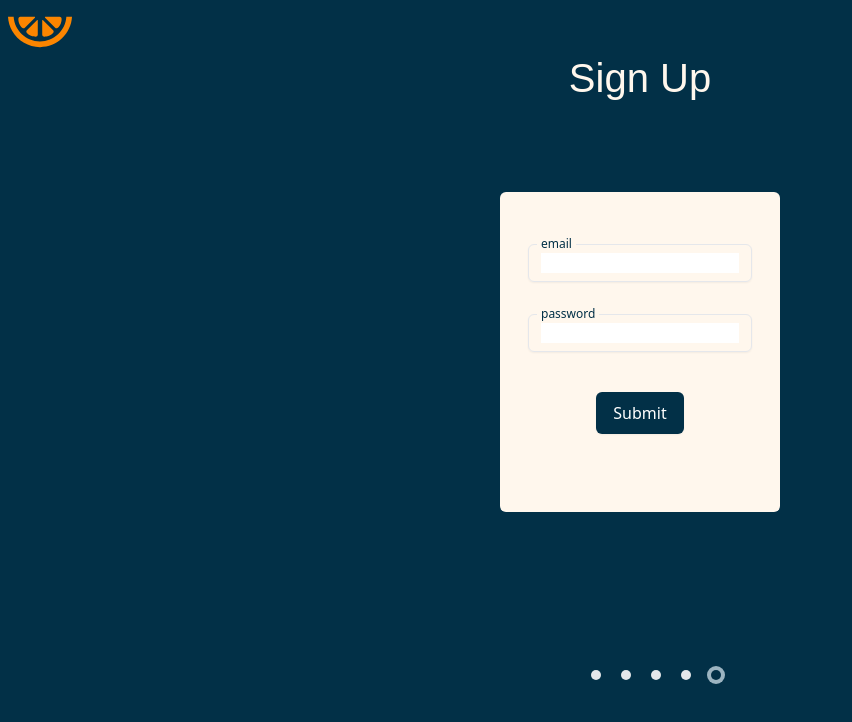
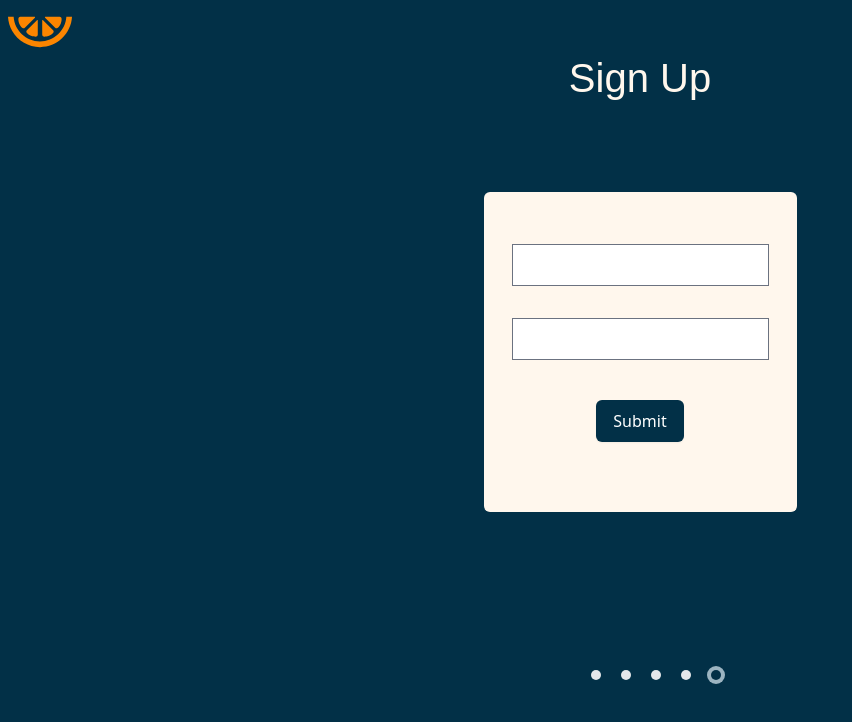
Before and after one commit to kroman02/ichack23, a Next.js app: page /signup/5 in a window 1280 px wide. Shown: the top 722 px of the page, without its empty margins (0-852 px from the left). Built offline with nearby package versions, Linux system fonts and the light colour scheme; a web font is replaced by a local one.

Commit message:
implemente sign up forms

```diff
--- a/src/pages/signup/2.js
+++ b/src/pages/signup/2.js
@@ -2,10 +2,11 @@ import Btn from "components/form/btn";
 import Checkboxes from "components/form/checkboxes";
 import Steps from "components/form/stepBtn";
 import Logo from "components/logo";
-import { useState } from "react";
+import Link from "next/link"
+import { useState, useEffect } from "react";
 
 export default function Two() {
-  const [diets, setDiets] = useState([]);
+  const [diets, setDiets] = useState(typeof window == 'undefined' ? [] :localStorage.getItem('diet_req') || []);
   const onchange = (e) => {
     let id = e.target.getAttribute("id");
     if (!diets.includes(id)) {
@@ -14,6 +15,9 @@ export default function Two() {
       setDiets(diets.filter((e) => e != id));
     }
   };
+  useEffect(()=>{
+    localStorage.setItem('diet_req', diets)
+  }, [diets])
   return (
     <div className="bg-bblue w-screen min-h-screen flex justify-center">
       <div className="max-w-[500px]">
@@ -71,7 +75,7 @@ export default function Two() {
               ]}
             />
             <div className="mt-5">
-              <Btn text="Next" />
+              <Link href="3"><Btn text="Next" /></Link>
             </div>
           </div>
         </div>
--- a/src/pages/signup/3.js
+++ b/src/pages/signup/3.js
@@ -2,10 +2,11 @@ import Btn from "components/form/btn";
 import Checkboxes from "components/form/checkboxes";
 import Steps from "components/form/stepBtn";
 import Logo from "components/logo";
-import { useState } from "react";
+import Link from "next/link"
+import { useState, useEffect } from "react";
 
 export default function Three() {
-  const [diets, setDiets] = useState([]);
+  const [diets, setDiets] = useState(typeof window == 'undefined' ? [] :localStorage.getItem('diet_pref') || []);
   const onchange = (e) => {
     let id = e.target.getAttribute("id");
     if (!diets.includes(id)) {
@@ -14,6 +15,9 @@ export default function Three() {
       setDiets(diets.filter((e) => e != id));
     }
   };
+  useEffect(()=>{
+    localStorage.setItem('diet_pref', diets)
+  }, [diets])
   return (
     <div className="bg-bblue w-screen min-h-screen flex justify-center">
       <div className="max-w-[500px]">
@@ -56,7 +60,7 @@ export default function Three() {
               ]}
             />
             <div className="mt-5">
-              <Btn text="Next" />
+            <Link href="4"><Btn text="Next" /></Link>
             </div>
           </div>
         </div>
--- a/src/pages/signup/4.js
+++ b/src/pages/signup/4.js
@@ -2,10 +2,11 @@ import Btn from "components/form/btn";
 import Checkboxes from "components/form/checkboxes";
 import Steps from "components/form/stepBtn";
 import Logo from "components/logo";
-import { useState } from "react";
+import Link from "next/link"
+import { useState, useEffect } from "react";
 
 export default function Four() {
-  const [diets, setDiets] = useState([]);
+  const [diets, setDiets] = useState(typeof window == 'undefined' ? [] :localStorage.getItem('cuisine') || []);
   const onchange = (e) => {
     let id = e.target.getAttribute("id");
     if (!diets.includes(id)) {
@@ -14,6 +15,9 @@ export default function Four() {
       setDiets(diets.filter((e) => e != id));
     }
   };
+  useEffect(()=>{
+    localStorage.setItem('cuisine', diets)
+  }, [diets])
   return (
     <div className="bg-bblue w-screen min-h-screen flex justify-center">
       <div className="max-w-[500px]">
@@ -111,7 +115,7 @@ export default function Four() {
               ]}
             />
             <div className="mt-5">
-              <Btn text="Next" />
+             <Link href="5"><Btn text="Next" /></Link>
             </div>
           </div>
         </div>
--- a/src/pages/signup/5.js
+++ b/src/pages/signup/5.js
@@ -3,18 +3,32 @@ import Input from "components/form/input";
 import Steps from "components/form/stepBtn";
 import Logo from "components/logo";
 import { useState } from "react";
+// import { middleware } from '../middleware.js'
 
 export default function Four() {
-  const [username, setUsername] = useState("");
-  const [password, setPassword] = useState("");
-  const changeUsername = (e) => {
-    setUsername(e.target.value);
-  };
-  const changePassword = (e) => {
-    setPassword(e.target.value);
-  };
-  const onSubmit = () => {
-    console.log("do something");
+
+  // middleware()
+
+const [form, setForm] = useState({
+  email: "",
+  password: ""
+})
+
+
+
+  const handleChange = (e) => {
+    const {name, value} = e.target
+    setForm(oldForm => {
+      return {...oldForm, [name]: value}
+    })
+  }
+  console.log(form)
+
+  const onSubmit = (e) => {
+    e.preventDefault()
+
+
+
   };
   return (
     <div className="bg-bblue w-screen min-h-screen flex justify-center">
@@ -26,24 +40,24 @@ export default function Four() {
         <div className="h-[60vh] flex items-center justify-center">
           <div className="px-2 py-8 rounded-md bg-bcream m-3 mt-5 min-h-[20rem] flex flex-col items-center">
             <div className="mt-5 mx-5">
-              <Input
+              <input
                 name="email"
                 title="email"
-                onchange={changeUsername}
-                value={username}
+                onChange={handleChange}
+                value={form.email}
               />
             </div>
             <div className="mt-8 mx-5">
-              <Input
+              <input
                 name="password"
                 title="password"
-                onchange={changePassword}
+                onChange={handleChange}
                 type="password"
-                value={password}
+                value={form.password}
               />
             </div>
             <div className="mt-10">
-              <Btn text="Submit" onclick={onSubmit} />
+              <Btn text="Submit" onclick={'onSubmit'} />
             </div>
           </div>
         </div>
```
